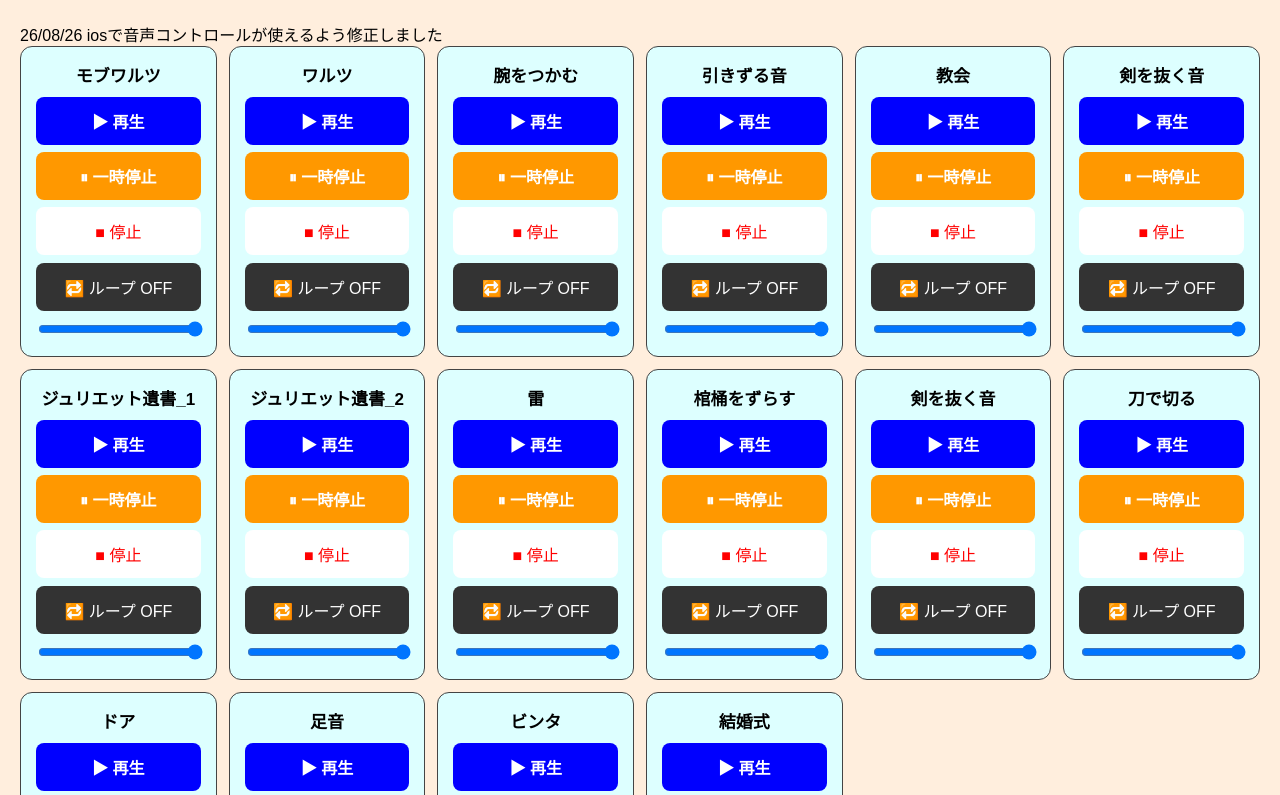
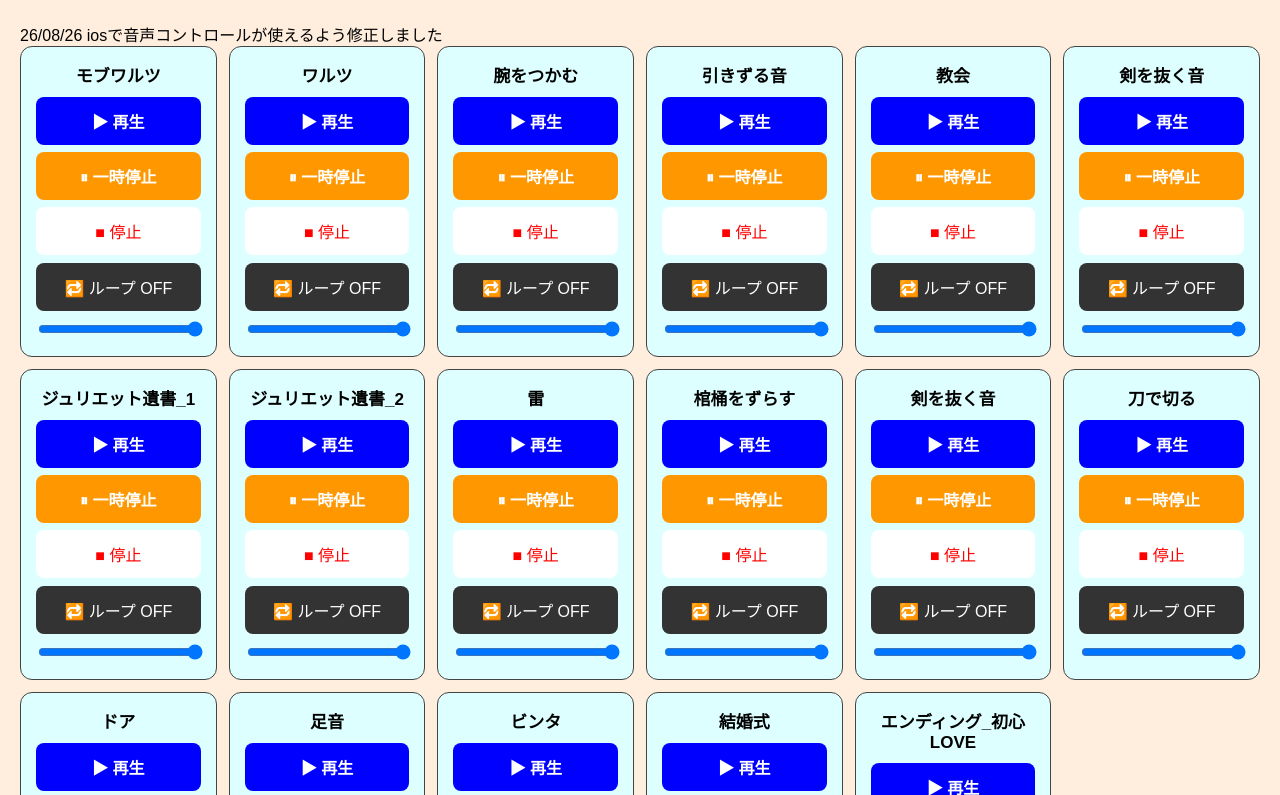
Before and after one commit to satashotx232-byte/-, a plain HTML site: page index.html in a window 1280 px wide. Shown: the part 137-932 px from the top of the page. Drawn offline with Linux system fonts and the light colour scheme.

Commit message:
Update index.html

```diff
--- a/index.html
+++ b/index.html
@@ -435,7 +435,10 @@ const sounds = [
         file: "1_結婚式.mp3"
     },
 
-
+{
+        name: "エンディング_初心LOVE",
+        file: "エンディング_初心LOVE.mp3"
+    },
 
 
 
```
